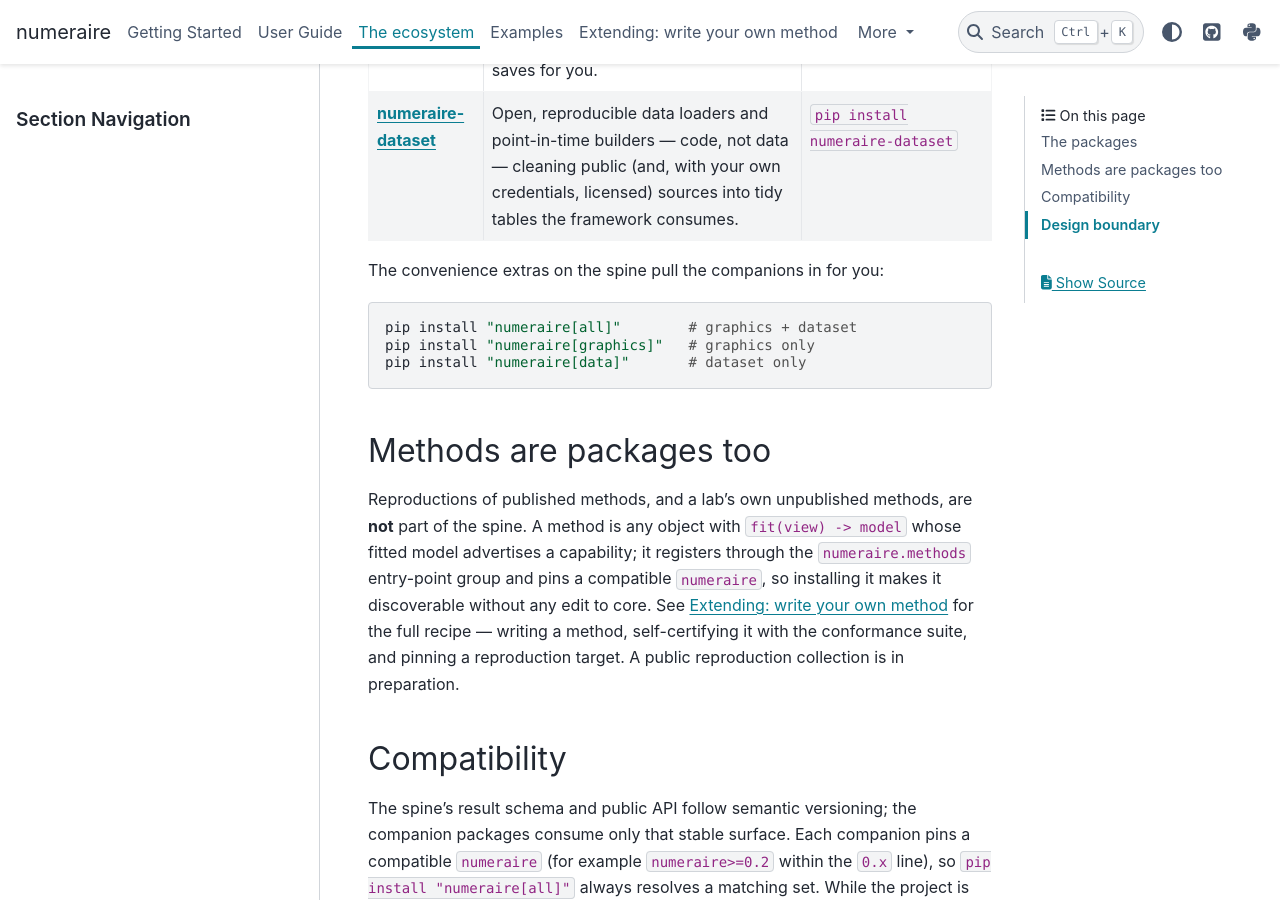
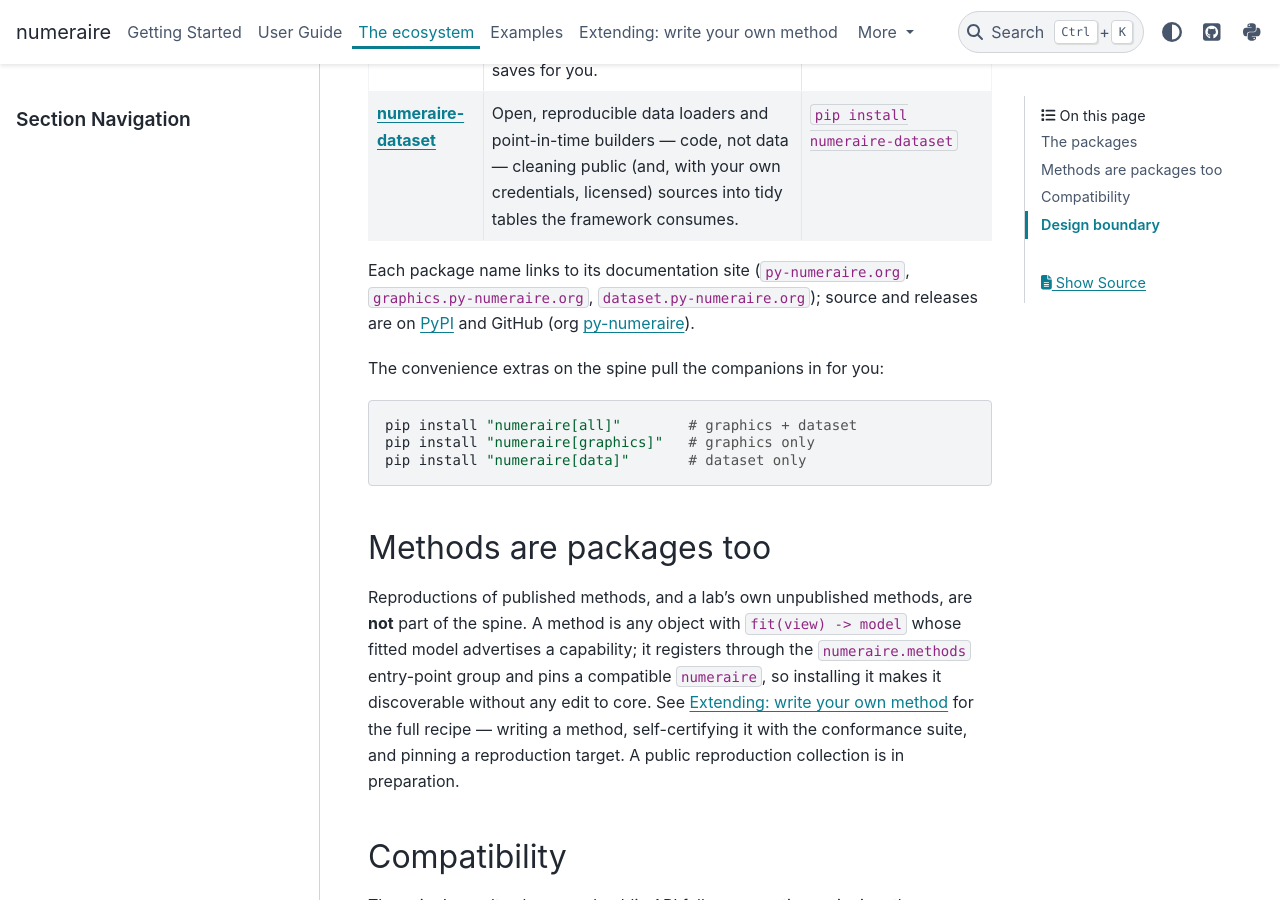
Before and after one commit to py-numeraire/numeraire, a Sphinx documentation site: the page built from docs/ecosystem.md, in a window 1280 px wide and 900 px high, scrolled down 690 px. Built offline with Sphinx 7.4.7 and the PyData theme 0.15.4, drawn with Linux system fonts in a browser that asks for light colours.

Commit message:
docs: link the core site and ecosystem page to the graphics/dataset doc subdomains (#33)

```diff
--- a/docs/conf.py
+++ b/docs/conf.py
@@ -74,6 +74,10 @@
 
 html_theme_options = {
     "github_url": "https://github.com/py-numeraire/numeraire",
+    "external_links": [
+        {"name": "graphics", "url": "https://graphics.py-numeraire.org/"},
+        {"name": "dataset", "url": "https://dataset.py-numeraire.org/"},
+    ],
     "icon_links": [
         {
             "name": "PyPI",
--- a/docs/ecosystem.md
+++ b/docs/ecosystem.md
@@ -10,9 +10,14 @@
 
 | Package | Role | Install |
 | --- | --- | --- |
-| **[numeraire](https://pypi.org/project/numeraire/)** | The spine: point-in-time views, the walk-forward engine, evaluators, statistical tests, the result schema, and the universal baselines. | `pip install numeraire` |
-| **[numeraire-graphics](https://pypi.org/project/numeraire-graphics/)** | Grammar-of-graphics figures (plotnine) over the tidy result schema and the engine's Output objects. Every plot returns a `ggplot`; it never draws or saves for you. | `pip install numeraire-graphics` |
-| **[numeraire-dataset](https://pypi.org/project/numeraire-dataset/)** | Open, reproducible data loaders and point-in-time builders — code, not data — cleaning public (and, with your own credentials, licensed) sources into tidy tables the framework consumes. | `pip install numeraire-dataset` |
+| **[numeraire](https://py-numeraire.org/)** | The spine: point-in-time views, the walk-forward engine, evaluators, statistical tests, the result schema, and the universal baselines. | `pip install numeraire` |
+| **[numeraire-graphics](https://graphics.py-numeraire.org/)** | Grammar-of-graphics figures (plotnine) over the tidy result schema and the engine's Output objects. Every plot returns a `ggplot`; it never draws or saves for you. | `pip install numeraire-graphics` |
+| **[numeraire-dataset](https://dataset.py-numeraire.org/)** | Open, reproducible data loaders and point-in-time builders — code, not data — cleaning public (and, with your own credentials, licensed) sources into tidy tables the framework consumes. | `pip install numeraire-dataset` |
+
+Each package name links to its documentation site
+(`py-numeraire.org`, `graphics.py-numeraire.org`, `dataset.py-numeraire.org`); source and releases
+are on [PyPI](https://pypi.org/project/numeraire/) and GitHub (org
+[py-numeraire](https://github.com/py-numeraire)).
 
 The convenience extras on the spine pull the companions in for you:
 
```
Also changed, not shown: README.md (+3 -3 lines).
